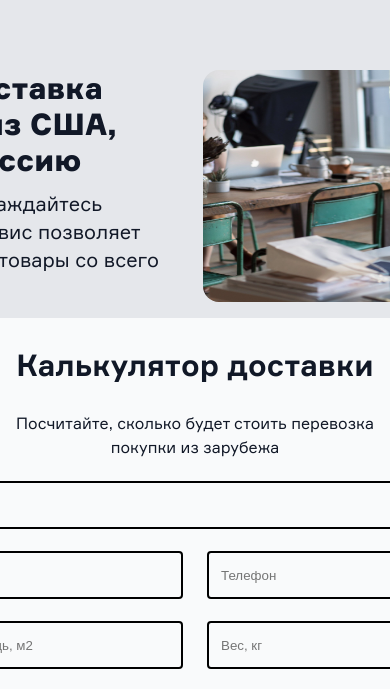
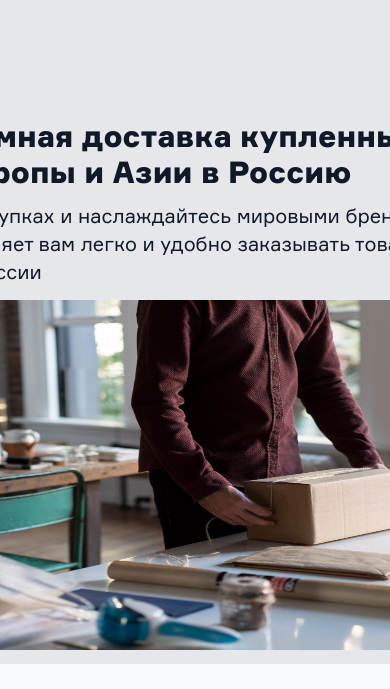
Before and after one commit to mash9000/FromBoard-Delivery, a React (Vite) app: page / in a window 390 px wide. Shown: the part 194-883 px from the top of the page. Built offline with nearby package versions, Linux system fonts and the light colour scheme; no server answers.

Commit message:
style: адаптив для 1024px готов

```diff
--- a/src/components/DeliveryCalculator/delivery-calculator/__article/delivery-calculator__article.scss
+++ b/src/components/DeliveryCalculator/delivery-calculator/__article/delivery-calculator__article.scss
@@ -1,3 +1,10 @@
 .delivery-calculator__article {
   height: 216px;
 }
+
+@media screen and (max-width: 1024px) {
+  .delivery-calculator__article {
+    width: inherit;
+    grid-area: 1/1/2/2;
+  }
+}
--- a/src/components/DeliveryCalculator/delivery-calculator/__form/delivery-calculator__form.scss
+++ b/src/components/DeliveryCalculator/delivery-calculator/__form/delivery-calculator__form.scss
@@ -20,4 +20,10 @@
     grid-area: 3/1/3/3;
     padding: 12px 210px;
   }
+
+  @media screen and (max-width: 1024px) {
+    width: 768px;
+    grid-area: 3/1/3/3;
+    padding: 24px 100px;
+  }
 }
--- a/src/components/DeliveryCalculator/delivery-calculator/__image/delivery-calculator__image.scss
+++ b/src/components/DeliveryCalculator/delivery-calculator/__image/delivery-calculator__image.scss
@@ -12,4 +12,10 @@
     height: 232px;
     grid-area: 1/2/1/3;
   }
+
+  @media screen and (max-width: 1024px) {
+    width: 768px;
+    height: 350px;
+    grid-area: 2/1/2/3;
+  }
 }
--- a/src/components/DeliveryCalculator/delivery-calculator/delivery-calculator.scss
+++ b/src/components/DeliveryCalculator/delivery-calculator/delivery-calculator.scss
@@ -27,4 +27,16 @@
     584px;
     column-gap: 16px;
   }
+
+  @media screen and (max-width: 1024px) {
+    width: 768px;
+    left: calc(50% - calc(768px / 2));
+    grid-template-columns:  384px                   384px;
+    grid-template-rows:
+    168px
+    350px
+    584px;
+    column-gap: 16px;
+    margin-top: 48px;
+  }
 }
```
